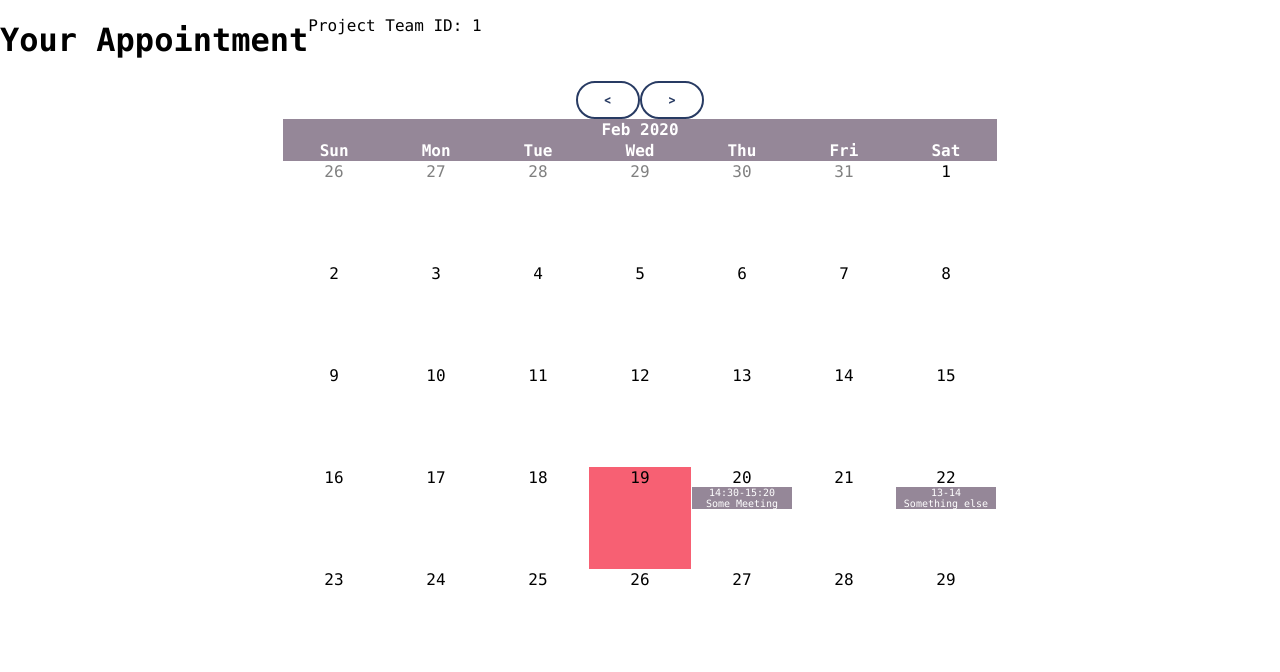
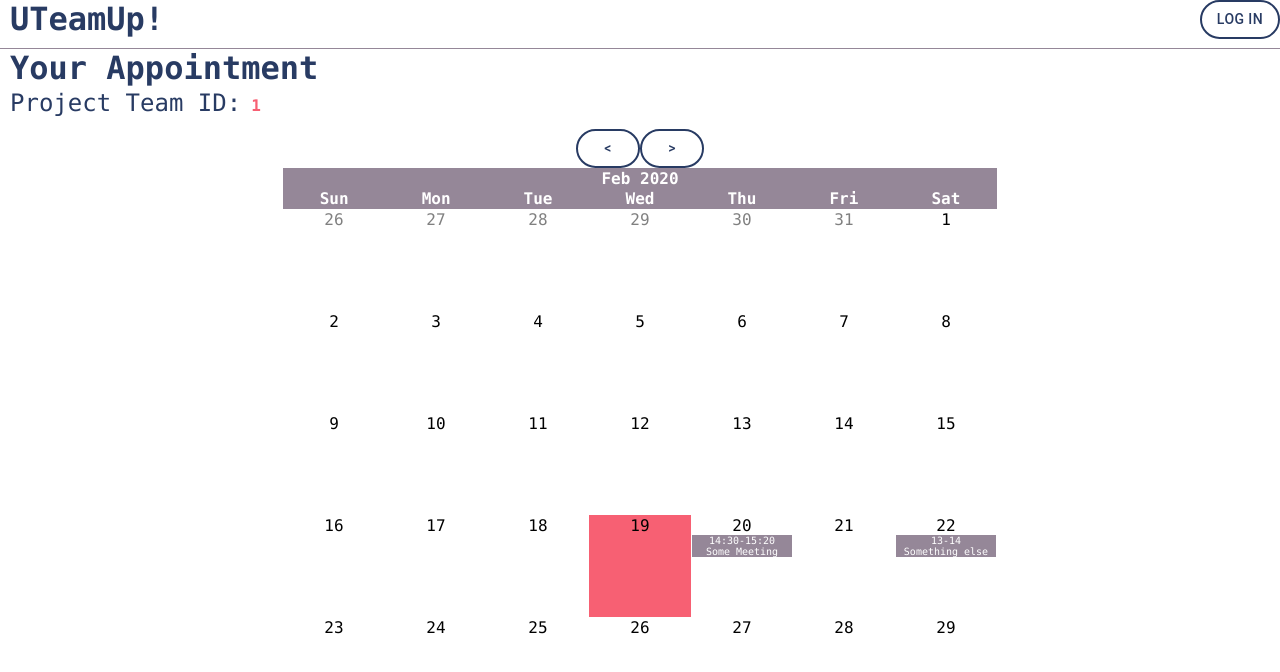
Before and after one commit to nataliamoran/u-team-up, a React (Create React App) app in the folder u_team_up_app/: page /team/appointment in a window 1280 px wide. Shown: the top 672 px of the page. Built offline with nearby package versions, Linux system fonts and the light colour scheme.

Commit message:
Add header and navigator components

```diff
--- a/u_team_up_app/src/App.css
+++ b/u_team_up_app/src/App.css
@@ -1,32 +1,3 @@
 .App {
   text-align: center;
 }
-
-.App-logo {
-  height: 40vmin;
-  pointer-events: none;
-}
-
-.App-header {
-  background-color: #282c34;
-  min-height: 100vh;
-  display: flex;
-  flex-direction: column;
-  align-items: center;
-  justify-content: center;
-  font-size: calc(10px + 2vmin);
-  color: white;
-}
-
-.App-link {
-  color: #61dafb;
-}
-
-@keyframes App-logo-spin {
-  from {
-    transform: rotate(0deg);
-  }
-  to {
-    transform: rotate(360deg);
-  }
-}
--- a/u_team_up_app/src/App.js
+++ b/u_team_up_app/src/App.js
@@ -6,20 +6,21 @@ import './App.css';
 import SearchTeam from './react-components/SearchTeam';
 import Team from './react-components/Team';
 import TeamAppointment from './react-components/TeamAppointment';
+import Navigator from './react-components/Navigator';
 
 class App extends React.Component {
 
     state = {
         user: "user",
         user2: "user2",
-        admin: "admin"
+        admin: "admin",
+        loginStatus: 'guest' // guest, user, admin
     }
 
     render() {
         return (
-
-            <div>
-                <BrowserRouter>
+            <BrowserRouter>
+                <Navigator globalState={ this.state }>
                     <Switch>
                         <Route exact path='/' render={() =>
                             (<SearchTeam state={this.state}/>)}/>
@@ -41,9 +42,8 @@ class App extends React.Component {
                                                       },
                                                      ] } /> }/>
                     </Switch>
-                </BrowserRouter>
-            </div>
-
+                </Navigator>
+            </BrowserRouter>
         );
     }
 }
--- /dev/null
+++ b/u_team_up_app/src/react-components/Header/index.js
@@ -0,0 +1,40 @@
+import React from 'react';
+
+import './styles.css';
+
+const debug = console.log;
+
+class Header extends React.Component {
+    constructor(props) {
+        super(props);
+    }
+
+    render() {
+        debug(this.props);
+
+        return (
+            <div className={'header'
+                            + (this.props.className ? ' ' + this.props.className : '')}>
+                <div className='header__container'>
+                    { this.props.type === 'main' ?
+                      <h1 className='header__title'>
+                          { this.props.title }
+                      </h1> :
+                      <span className='header__title'>
+                          { this.props.title }
+                      </span>
+                    }
+                    { typeof(this.props.data) !== undefined
+                      && <span className='header__data'>
+                             { this.props.data }
+                         </span>
+                    }
+                </div>
+                <div className='header__right'>{ this.props.children }</div>
+                <div className='header__clear' />
+            </div>
+        );
+    }
+}
+
+export default Header;
--- /dev/null
+++ b/u_team_up_app/src/react-components/Header/styles.css
@@ -0,0 +1,57 @@
+.header
+{
+    text-align: left;
+    display: block;
+    max-height: 2.5em;
+}
+
+.header__container
+{
+    display: inline-block;
+}
+
+.header__clear
+{
+    display: inline-block;
+    width: 100%;
+    float: none;
+}
+
+.header__title
+{
+    color: #283b63;
+    width: max-content;
+    margin-top: 0;
+    margin-bottom: 0;
+    margin-left: 10px;
+}
+
+.header__title_inline
+{
+    display: inline-block;
+}
+
+span.header__title
+{
+    font-size: 1.5em;
+}
+
+h1.header__title
+{
+    font-size: 2em;
+}
+
+.header__data
+{
+    padding-left:10px;
+    color: #f76073;
+    font-weight: bold;
+}
+
+.header__right
+{
+    float: right;
+    display: block;
+    text-align: right;
+    top: 0;
+}
--- /dev/null
+++ b/u_team_up_app/src/react-components/Navigator/index.js
@@ -0,0 +1,41 @@
+import React from 'react';
+
+import Header from '../Header';
+import { Link } from 'react-router-dom';
+import Button from '@material-ui/core/Button/Button';
+import './styles.css';
+
+class Navigator extends React.Component {
+    constructor(props) {
+        super(props);
+
+        this.state = {
+            global: props.globalState,
+        };
+    }
+
+    render() {
+        return (
+            <div className='navigator'>
+                <div className='navigator__header_line'>
+                    <Header type='main' title='UTeamUp!' className='navigator__header_title'>
+                        <div className='navigator__auth_button_container'>
+                            {
+                                this.state.global.loginStatus === 'guest' ?
+                                <Link className='navigator__auth_link' to='/'>
+                                    <Button variant='outlined' color='primary'>Log in</Button>
+                                </Link> :
+                                <Link className='navigator__auth_link' to='/'>
+                                    <Button variant='outlined' color='primary'>Log out</Button>
+                                </Link>
+                            }
+                        </div>
+                    </Header>
+                </div>
+                { this.props.children }
+            </div>
+        );
+    }
+}
+
+export default Navigator;
--- /dev/null
+++ b/u_team_up_app/src/react-components/Navigator/styles.css
@@ -0,0 +1,8 @@
+.navigator__header_line
+{
+    display: block;
+    width: 100%;
+    border-bottom: 1px solid #958798;
+    min-height: 3em;
+    height: max-content;
+}
--- a/u_team_up_app/src/react-components/Team/index.js
+++ b/u_team_up_app/src/react-components/Team/index.js
@@ -4,6 +4,7 @@ import "./styles.css";
 import TeamMemberPreviewList from "./../TeamMemberPreviewList";
 import Button from "@material-ui/core/Button/Button";
 import {Link} from "react-router-dom";
+import Header from '../Header';
 
 class Team extends React.Component {
 
@@ -22,10 +23,7 @@ class Team extends React.Component {
 
         return (
             <div className="team">
-                <div className="header">
-                    <h1 className="header__team">team: </h1>
-                    <p className="header__team_data"> {this.state.university} {this.state.course}</p>
-                    <div className="team_page__menu_buttons">
+                <Header type='main' title='team: ' data={ `${this.state.university} ${this.state.course}` }>
                     <Link className="team_page__link" to={"./"}>
                         <Button variant="outlined" color="primary"
                                 className="team_page__button">edit team profile</Button>
@@ -38,8 +36,8 @@ class Team extends React.Component {
                         <Button variant="outlined" color="primary"
                                 className="team_page__button">applications</Button>
                     </Link>
-                    </div>
-                </div>
+                </Header>
+
                 <div className="body">
                     <h2 className="header__description">description:</h2>
                     <p className="header__team_description">{this.state.description}</p>
--- a/u_team_up_app/src/react-components/TeamAppointment/index.js
+++ b/u_team_up_app/src/react-components/TeamAppointment/index.js
@@ -1,6 +1,7 @@
 import React from 'react';
 
 import Calendar from '../Calendar';
+import Header from '../Header';
 
 class TeamAppointment extends React.Component {
     constructor(props) {
@@ -19,10 +20,11 @@ class TeamAppointment extends React.Component {
     render() {
         return (
             <div className="team_appointment">
-                <div className="header">
-                    <h1>Your Appointment</h1>
-                    <p>Project Team ID: { this.state.teamId }</p>
-                </div>
+                <Header type='main'
+ title='Your Appointment' />
+                <Header type='secondary'
+                    title='Project Team ID:'
+                    data={ this.state.teamId } />
                 <div className="body">
                     <Calendar highlight={ this.state.appointmentTime }
                               schedule={ this.state.otherSchedule } />
```
Lines whose indentation alone changed are shown as unchanged.
